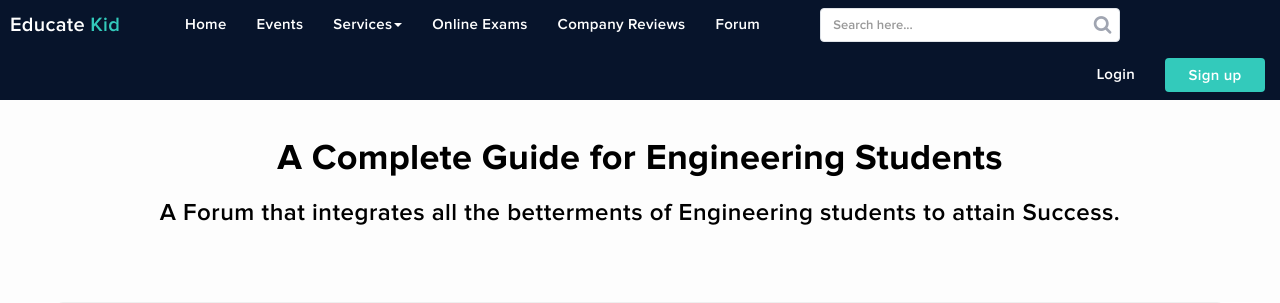
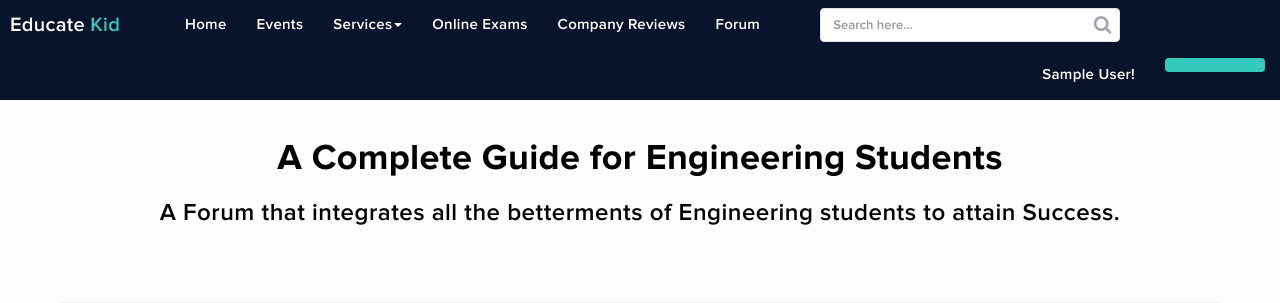
Before and after one commit to startersup/education, a PHP site: page /index.php in a window 1280 px wide. Shown: the top 303 px of the page. Run offline with PHP 8.4, Linux system fonts and the light colour scheme; the visitor is signed in with stand-in values (Sample User, id 1).

Commit message:
Update index.php
ss

```diff
--- a/index.php
+++ b/index.php
@@ -3,7 +3,7 @@
  if(isset($_SESSION["userid"]))
  {
     echo '<script language="javascript">window.onload = function() {document.getElementById("log").text="'.$_SESSION["uname"].'!";
-         document.getElementById("log").setAttribute("data-toggle","false"); document.getElementById("sign").text="<i class="fa fa-gear">; document.getElementById("sign").setAttribute("data-toggle","false");
+         document.getElementById("log").setAttribute("data-toggle","false"); document.getElementById("sign").text=""; document.getElementById("sign").setAttribute("data-toggle","false");
             document.getElementById("sign").setAttribute("href","logout.php");}</script>';
 }
 
```
